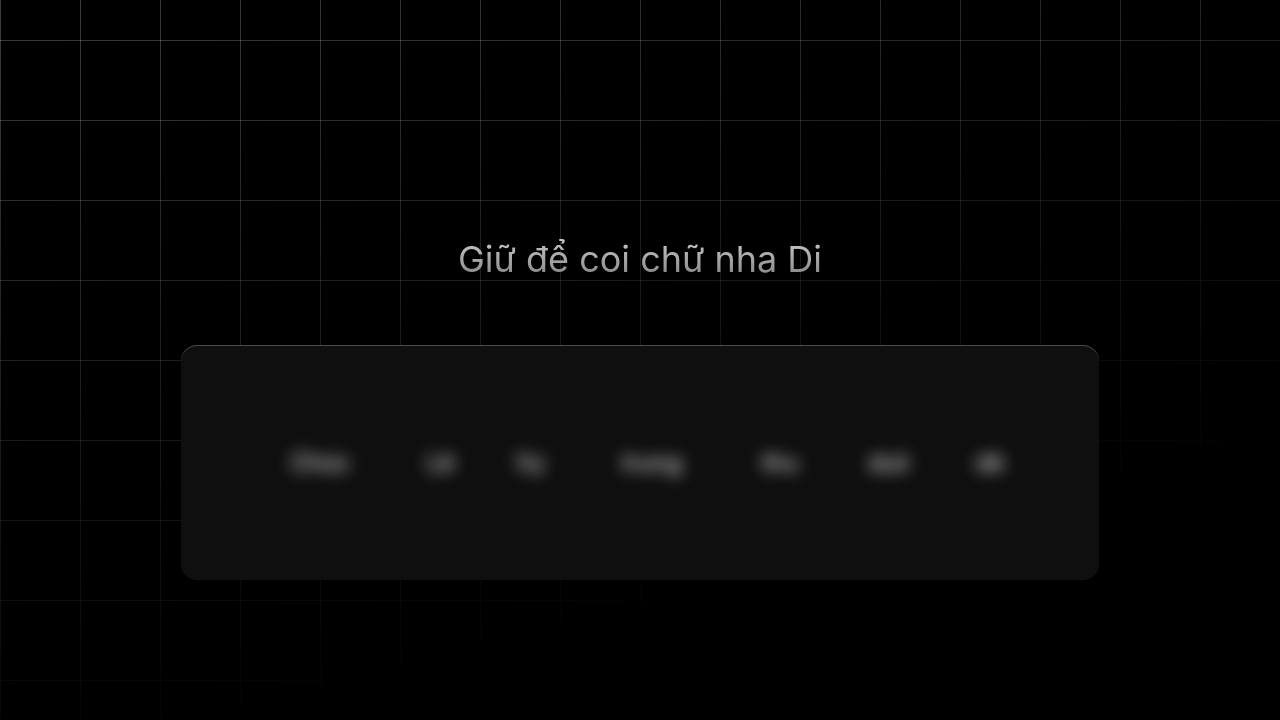
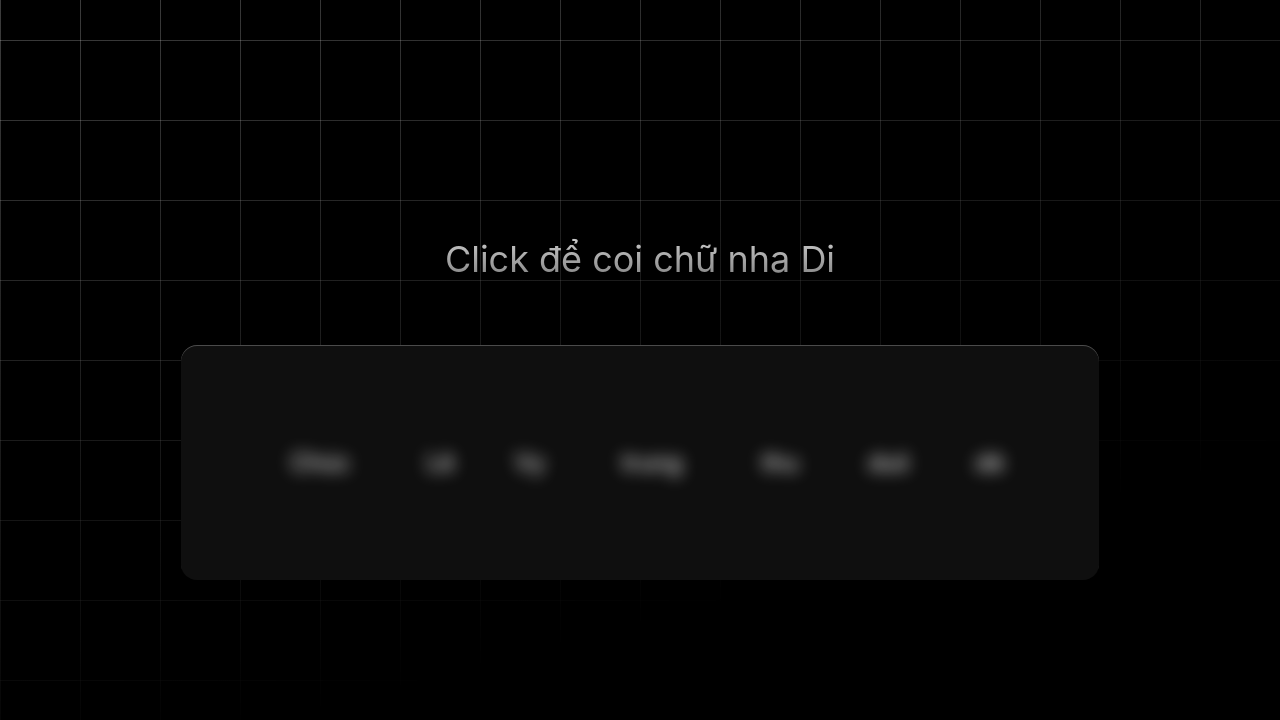
Before and after one commit to Hai-Hay-Ho/animation-css, a plain HTML site: page index.html in a window 1280 px wide. Drawn offline with Linux system fonts and the light colour scheme.

Commit message:
third commit

```diff
--- a/index.html
+++ b/index.html
@@ -2,12 +2,12 @@
 <html lang="en">
 <head>
     <meta charset="UTF-8">
-    <title>Title</title>
+    <title>Không phải link bậy</title>
   <link rel="stylesheet" href="style.css">
 </head>
 <body>
 <section>
-  <p>Giữ để coi chữ nha Di</p>
+  <p>Click để coi chữ nha Di</p>
   <ul class="code">
     <li tabindex="0" class="digit">
       <span>Chúc</span>
```
